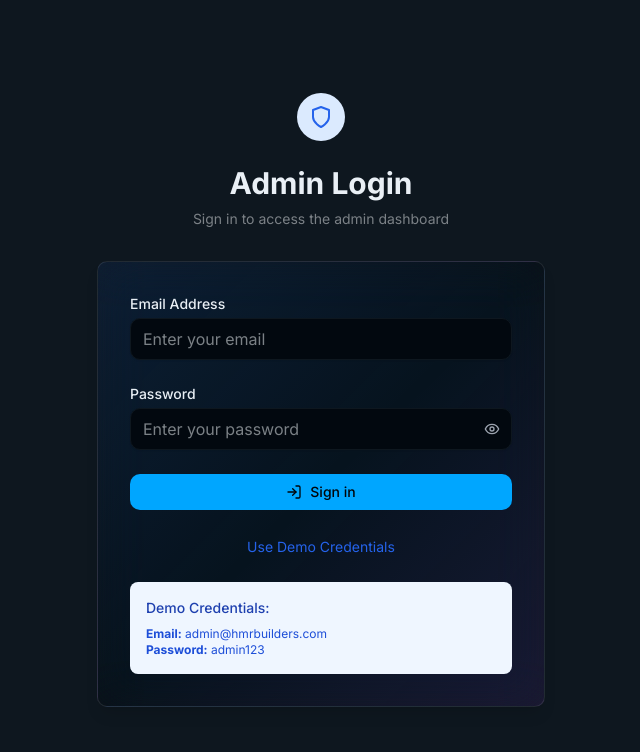
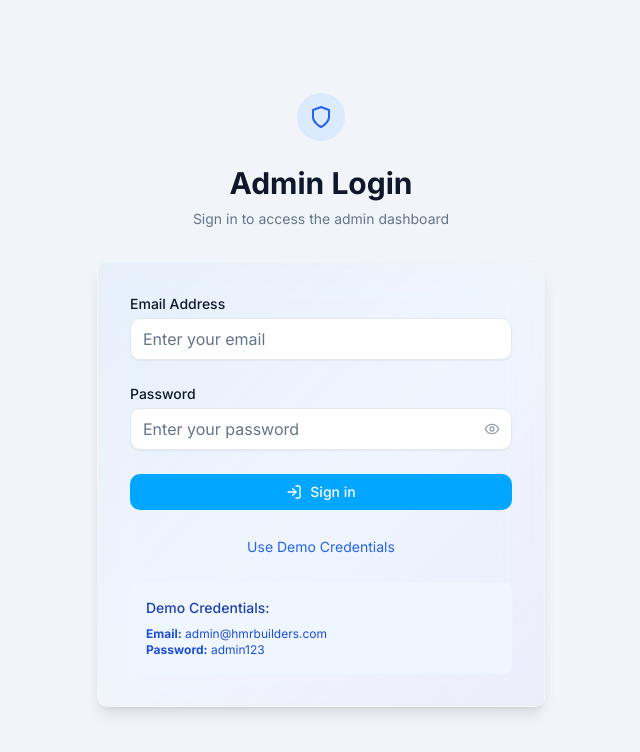
Before and after one commit to intelik-pk/Blocks-Web, a React (Create React App) app: page /admin/login in a window 1280 px wide. Shown: the top 752 px of the page, without its empty margins (319-959 px from the left). Built offline with nearby package versions, Linux system fonts and the light colour scheme; no server answers.

Commit message:
light mode default

```diff
--- a/src/contexts/ThemeContext.js
+++ b/src/contexts/ThemeContext.js
@@ -1,7 +1,7 @@
 import React, { createContext, useContext, useEffect, useState } from 'react';
 
 const ThemeContext = createContext({
-  theme: 'dark',
+  theme: 'light',
   toggleTheme: () => {},
   setTheme: () => {},
 });
@@ -27,7 +27,7 @@ export const ThemeProvider = ({ children }) => {
       return 'dark';
     }
 
-    return 'dark'; // Default to dark
+    return 'light'; // Default to light
   });
 
   useEffect(() => {
--- a/src/index.js
+++ b/src/index.js
@@ -3,13 +3,11 @@ import ReactDOM from 'react-dom/client';
 import './index.css';
 import App from './App';
 
-// Ensure dark mode is applied on initial load
+// Ensure theme is applied on initial load
 const rootElement = document.documentElement;
-const savedTheme = localStorage.getItem('theme') || 'dark';
-if (!rootElement.classList.contains('dark') && savedTheme === 'dark') {
-  rootElement.classList.add('dark');
-  rootElement.classList.remove('light');
-}
+const savedTheme = localStorage.getItem('theme') || 'light';
+rootElement.classList.remove('light', 'dark');
+rootElement.classList.add(savedTheme);
 
 // Register service worker early for push notifications
 if ('serviceWorker' in navigator) {
```
